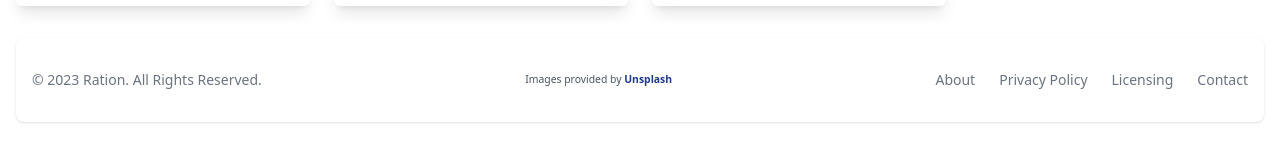
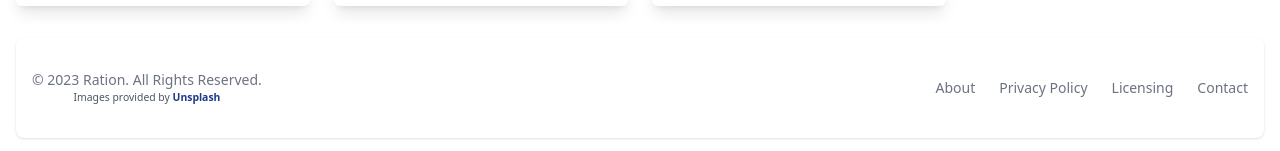
Before and after one commit to csudhtoro/Ration, a React (Create React App) app: page / in a window 1280 px wide. Shown: the part 3482-3633 px from the top of the page. Built offline with nearby package versions, Linux system fonts and the light colour scheme.

Commit message:
edited link orientation

```diff
--- a/src/components/Footer.jsx
+++ b/src/components/Footer.jsx
@@ -4,6 +4,7 @@ const Footer = () => {
   return (
     <footer className="bg-white rounded-lg shadow m-4 dark:bg-gray-800 py-4">
       <div className="max-w-[1640px] m-auto px-4 py-4 w-full mx-auto p-4 md:flex md:items-center md:justify-between">
+        <div className="flex flex-col justify-center items-center">
           <span className="text-sm text-gray-500 sm:text-center dark:text-gray-400">
             © 2023{" "}
             <a href="https://flowbite.com/" className="hover:underline">
@@ -22,6 +23,7 @@ const Footer = () => {
                 <span className="text-blue-900 font-bold">Unsplash</span>{" "}
               </a>
             </p>
+          </div>
         </div>
         <ul className="flex flex-wrap items-center mt-3 text-sm font-medium text-gray-500 dark:text-gray-400 sm:mt-0">
           <li>
```
Lines whose indentation alone changed are shown as unchanged.
